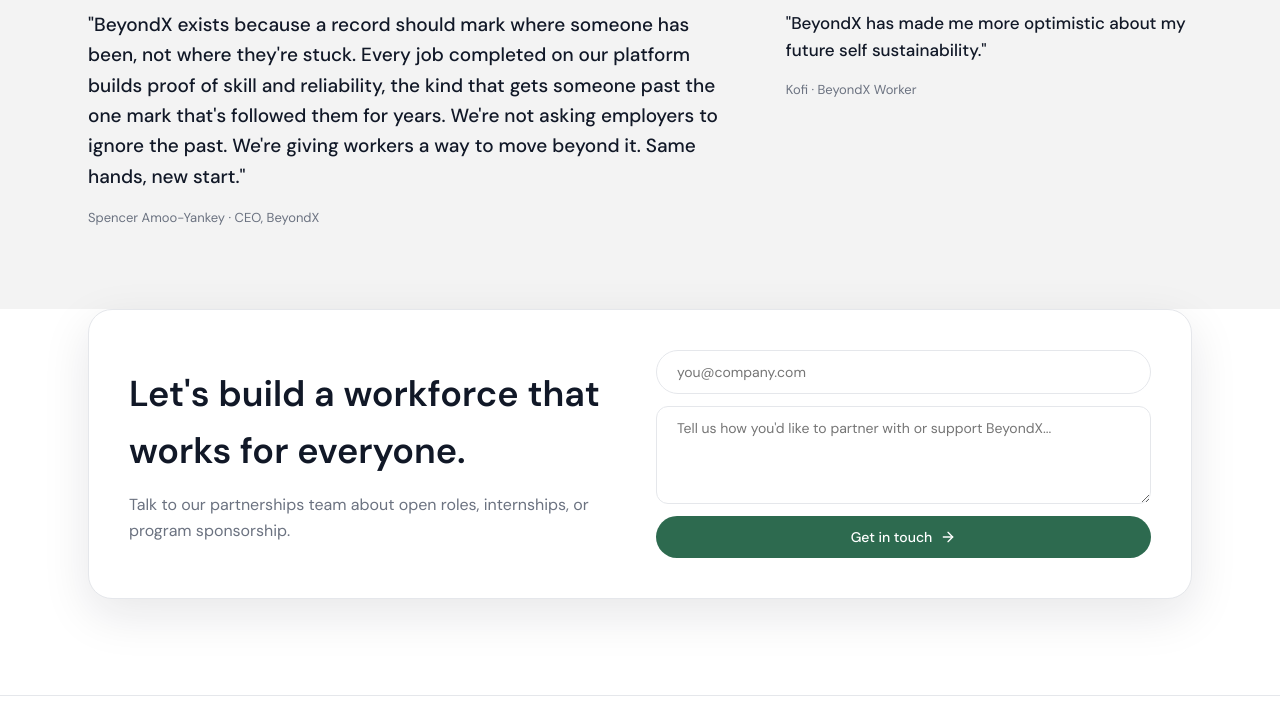
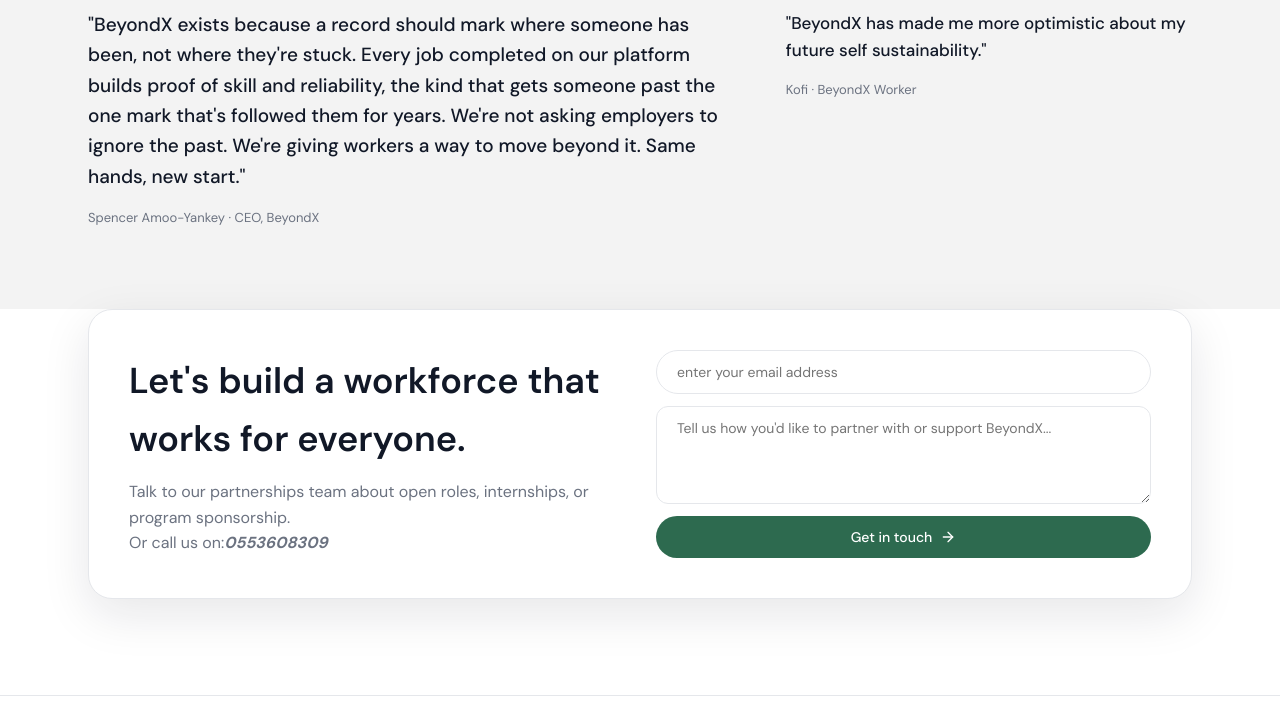
Before and after one commit to jamesjnr1/BeyondX-Landing, a website: page index.html in a window 1280 px wide. Shown: the part 3303-4009 px from the top of the page. Drawn offline with Linux system fonts and the light colour scheme.

Commit message:
Update index.html

```diff
--- a/index.html
+++ b/index.html
@@ -496,10 +496,10 @@ footer { border-top: 1px solid var(--border); }
       <div class="cta-grid">
         <div>
           <h2>Let's build a workforce that works for everyone.</h2>
-          <p id="cta-copy">Talk to our partnerships team about open roles, internships, or program sponsorship.</p>
+          <p id="cta-copy">Talk to our partnerships team about open roles, internships, or program sponsorship.<br>Or call us on:<b><em>0553608309</em></b></p>
         </div>
         <form class="cta-form" id="ctaForm" onsubmit="return handleCtaSubmit(event)">
-          <input type="email" name="email" required placeholder="you@company.com">
+          <input type="email" name="email" required placeholder="enter your email address">
           <textarea name="message" required placeholder="Tell us how you'd like to partner with or support BeyondX..." rows="4"></textarea>
           <button type="submit" class="btn btn-accent btn-full">
             Get in touch
```
